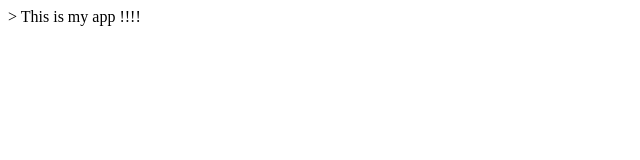
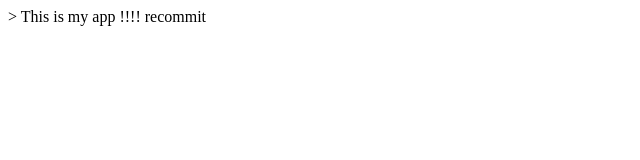
Before and after one commit to jn5480/myappsample, a plain HTML site: page index.html in a window 1280 px wide. Shown: the full height of the page, 0-640 px from the left. Drawn offline with Linux system fonts and the light colour scheme.

Commit message:
On branch master

```diff
--- a/index.html
+++ b/index.html
@@ -3,6 +3,6 @@
         <title>My App pa</title>>
     </head>
     <body>
-        This is my app !!!!
+        This is my app !!!! recommit
     </body>
 </html>
```
